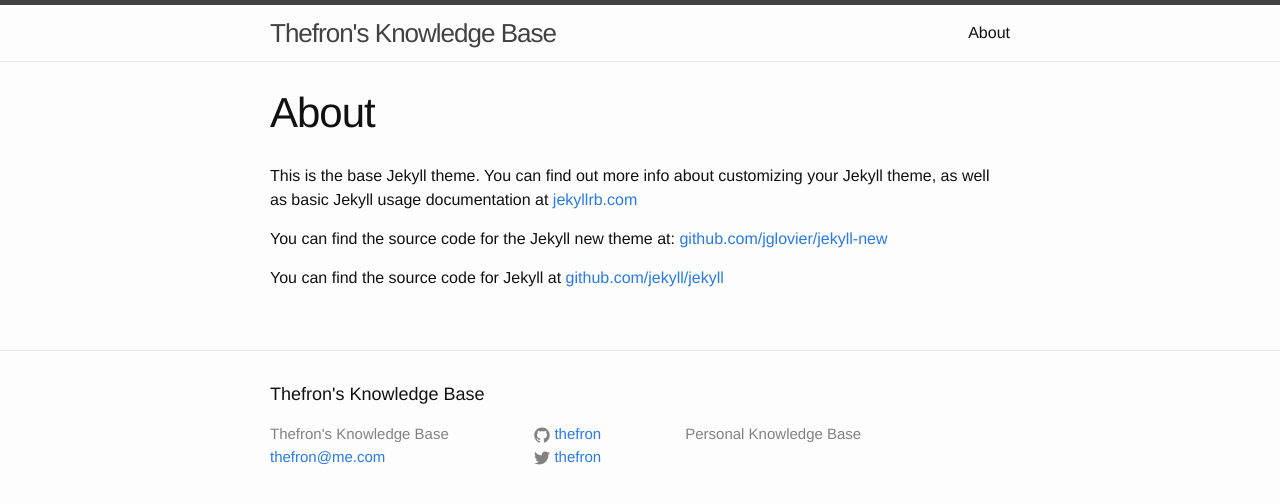
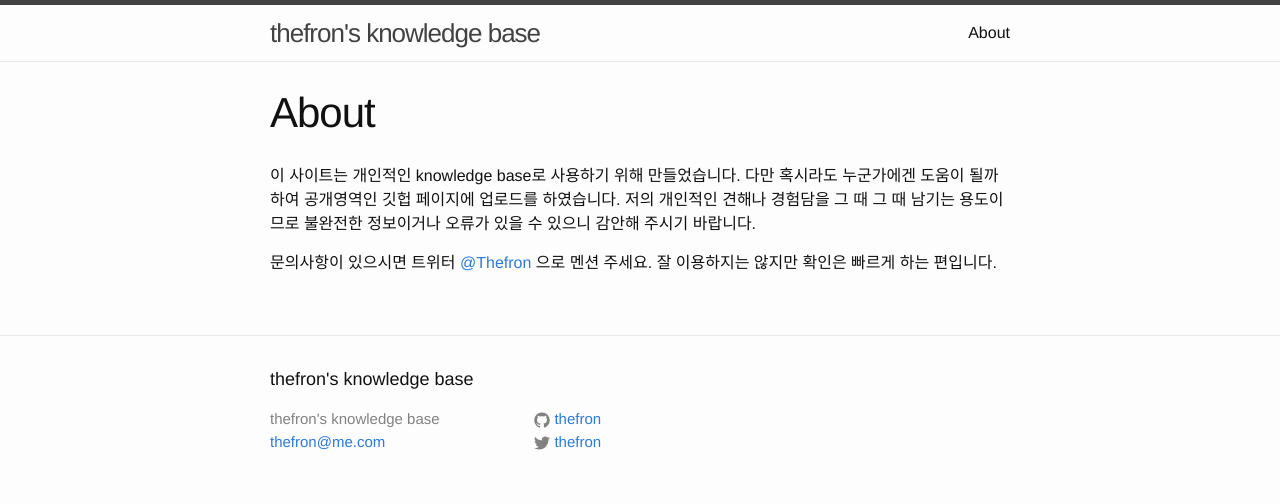
Before and after one commit to thefron/thefron.github.io, a Jekyll site: the page built from about.md, in a window 1280 px wide. Shown: the top 504 px of the page. Built offline with Jekyll 4.4.1, drawn with Linux system fonts in a browser that asks for light colours; comment, search, counter and statistics services are not loaded.

Commit message:
Update About page

```diff
--- a/_config.yml
+++ b/_config.yml
@@ -1,8 +1,8 @@
 # Site settings
-title: Thefron's Knowledge Base
+title: thefron's knowledge base
 email: thefron@me.com
 description: > # this means to ignore newlines until "baseurl:"
-  Personal Knowledge Base
+
 baseurl: "" # the subpath of your site, e.g. /blog/
 url: "http://thefron.github.io" # the base hostname & protocol for your site
 twitter_username: thefron
--- a/about.md
+++ b/about.md
@@ -3,9 +3,10 @@ layout: page
 title: About
 permalink: /about/
 ---
+이 사이트는 개인적인 knowledge base로 사용하기 위해 만들었습니다.
+다만 혹시라도 누군가에겐 도움이 될까 하여 공개영역인 깃헙 페이지에 업로드를 하였습니다.
+저의 개인적인 견해나 경험담을 그 때 그 때 남기는 용도이므로
+불완전한 정보이거나 오류가 있을 수 있으니 감안해 주시기 바랍니다.
 
-This is the base Jekyll theme. You can find out more info about customizing your Jekyll theme, as well as basic Jekyll usage documentation at [jekyllrb.com](http://jekyllrb.com/)
-
-You can find the source code for the Jekyll new theme at: [github.com/jglovier/jekyll-new](https://github.com/jglovier/jekyll-new)
-
-You can find the source code for Jekyll at [github.com/jekyll/jekyll](https://github.com/jekyll/jekyll)
+문의사항이 있으시면 트위터 [@Thefron](http://twitter.com/thefron) 으로 멘션 주세요.
+잘 이용하지는 않지만 확인은 빠르게 하는 편입니다.
```
